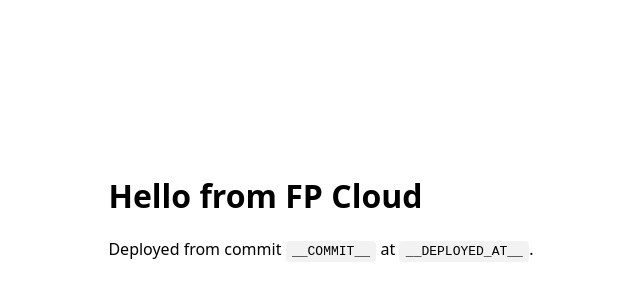
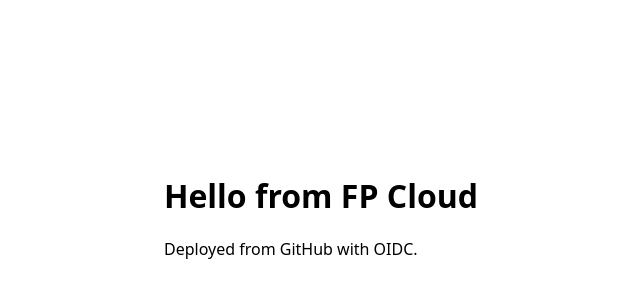
Before and after one commit to fogpipe/fpcloud-demo-site, a plain HTML site: page public/index.html in a window 1280 px wide. Shown: the part 186-486 px from the top of the page, without its empty margins (319-959 px from the left). Drawn offline with Linux system fonts and the light colour scheme.

Commit message:
Drop the stamp and summary steps [skip ci]

```diff
--- a/public/index.html
+++ b/public/index.html
@@ -6,13 +6,12 @@
 <title>FP Cloud Demo Site</title>
 <style>
   body { font-family: system-ui, sans-serif; display: grid; place-items: center; min-height: 100vh; margin: 0; }
-  code { background: #f2f2f2; padding: .2rem .4rem; border-radius: 4px; }
 </style>
 </head>
 <body>
 <main>
   <h1>Hello from FP Cloud</h1>
-  <p>Deployed from commit <code>__COMMIT__</code> at <code>__DEPLOYED_AT__</code>.</p>
+  <p>Deployed from GitHub with OIDC.</p>
 </main>
 </body>
 </html>
```
Also changed, not shown: 2 other files.
